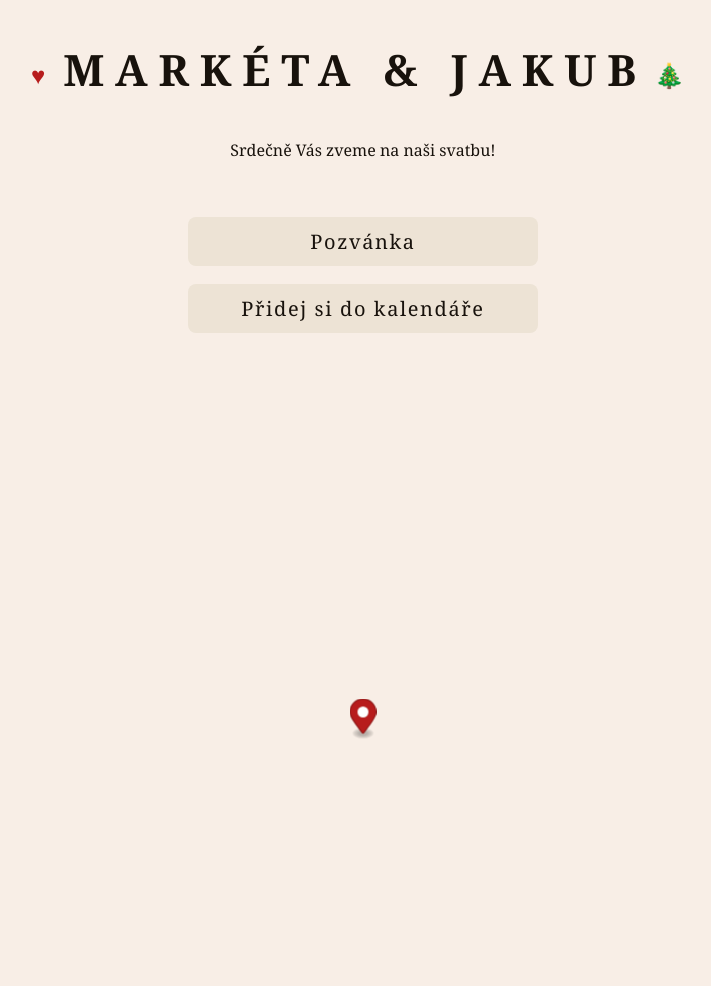
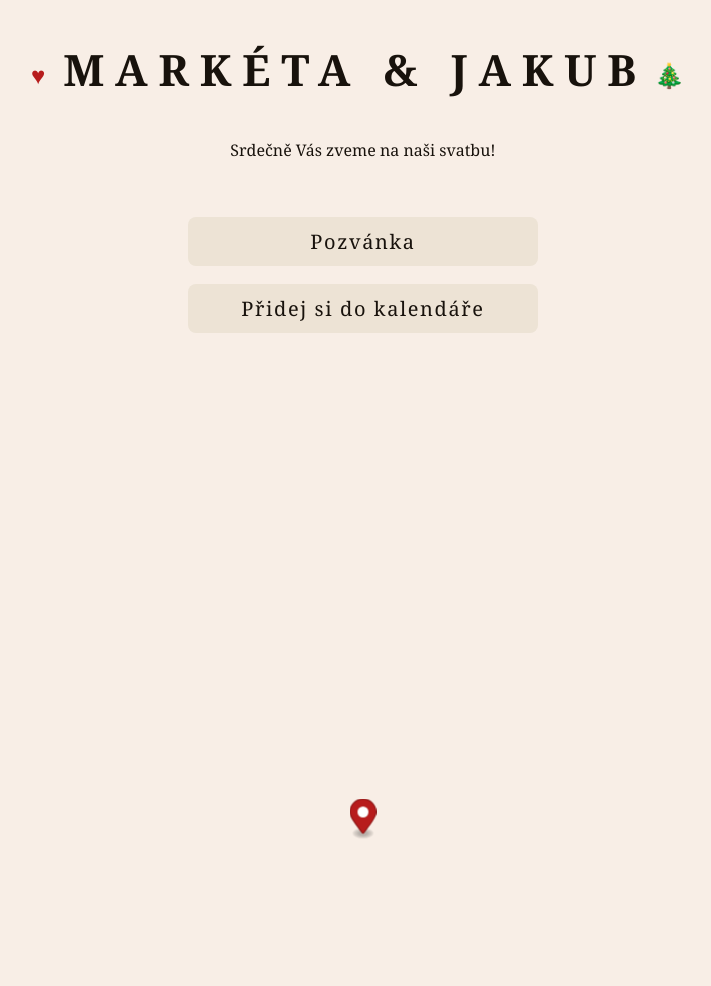
Before and after one commit to jakubhavlik/wedding, a plain HTML site: page index.html in a window 1280 px wide. Shown: the top 986 px of the page, without its empty margins (277-988 px from the left). Drawn offline with nearby package versions, Linux system fonts and the light colour scheme; no server answers.

Commit message:
Increase map

```diff
--- a/index.html
+++ b/index.html
@@ -13,7 +13,7 @@
     <li><a href="invitation.html">Pozvánka</a></li>
     <li><a href="svatba.ics">Přidej si do kalendáře</a></li>
   </ul>
-  <div id="map" style="width: 100%; height: 500px; margin-top: 150px;"></div>
+  <div id="map" style="width: 100%; height: 700px; margin-top: 150px;"></div>
   <script>
     const map = new maplibregl.Map({
       style: "https://tiles.openfreemap.org/styles/liberty",
```
